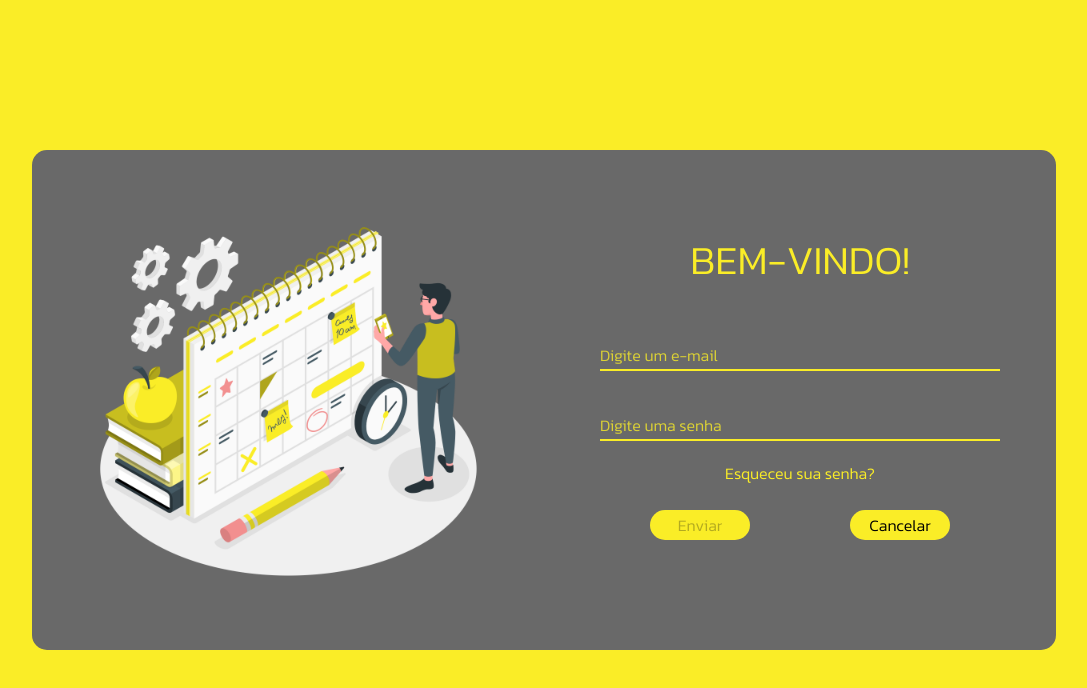
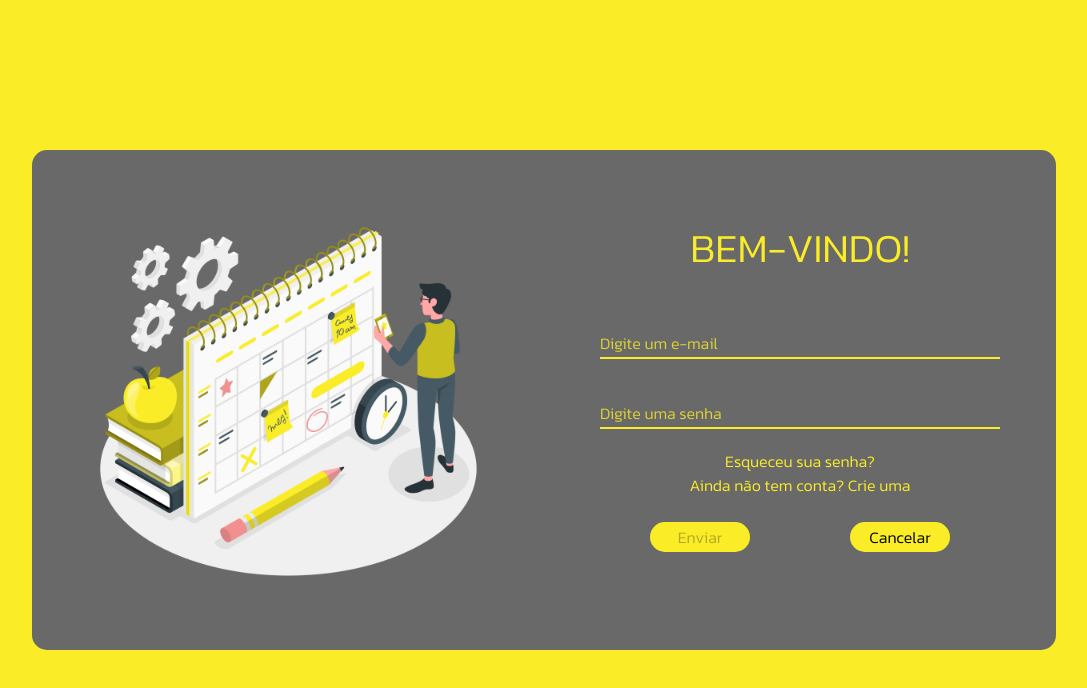
Before and after one commit to KaikyBizon/StarlistApp, a React (Vite) app in the folder frontend/: page /login in a window 1280 px wide. Shown: the top 688 px of the page, without its empty margins (96-1183 px from the left). Built offline with nearby package versions, Linux system fonts and the light colour scheme.

Commit message:
Botão "Ainda não tem conta? Crie uma"

```diff
--- a/frontend/src/pages/Login.jsx
+++ b/frontend/src/pages/Login.jsx
@@ -1,4 +1,5 @@
 import React, { useState, useEffect } from 'react';
+import { Link } from 'react-router-dom';
 import { useNavigate } from "react-router-dom";
 import '../StylesPages/Login.css';
 
@@ -75,6 +76,10 @@ function LoginForm() {
           </div>
           <a href="#">Esqueceu sua senha?</a>
 
+          <Link to="/cadastro">
+            <a href="#">Ainda não tem conta? Crie uma</a>
+          </Link>
+
           <div className="botoes">
             <div className="btn-login">
               <button className="btn-entrar" type="submit" name="submit" value="Entrar" onClick={handleSubmit} disabled={!formValues.email || !formValues.senha}>Enviar</button>
```
